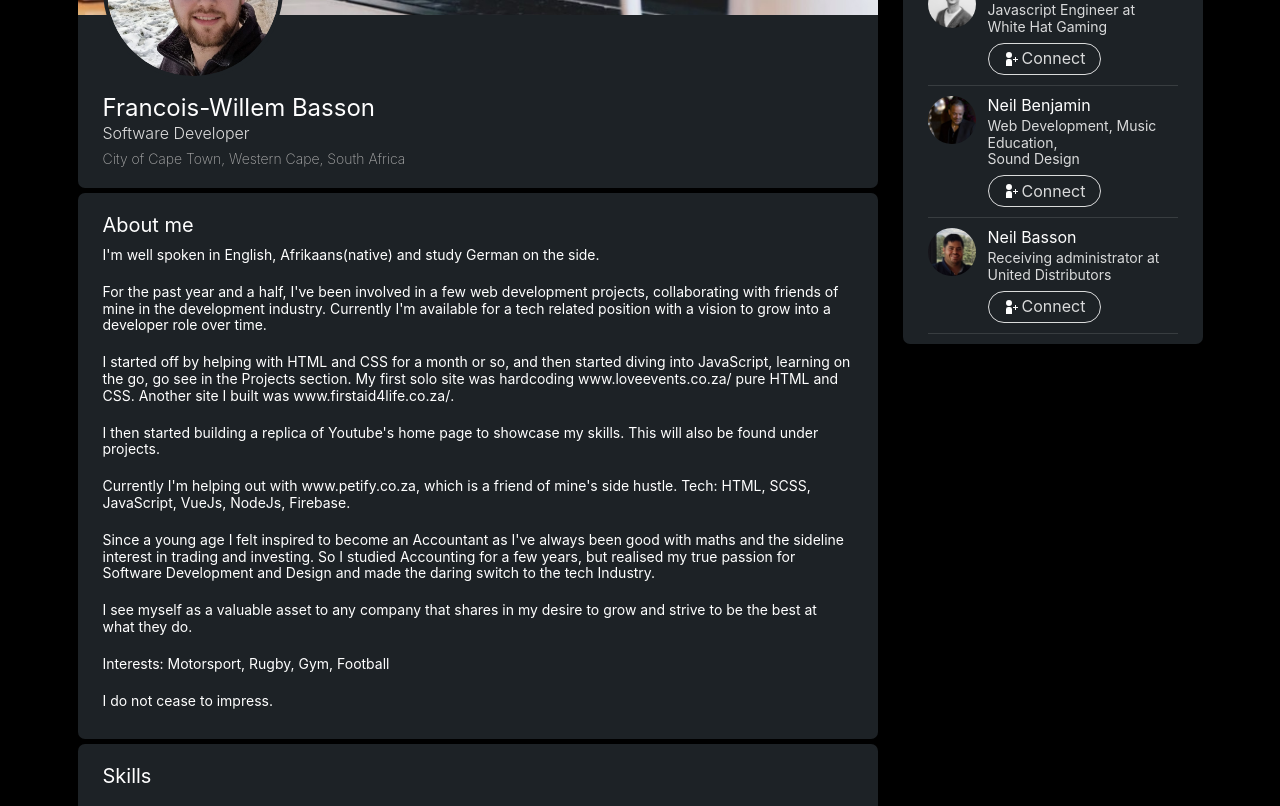
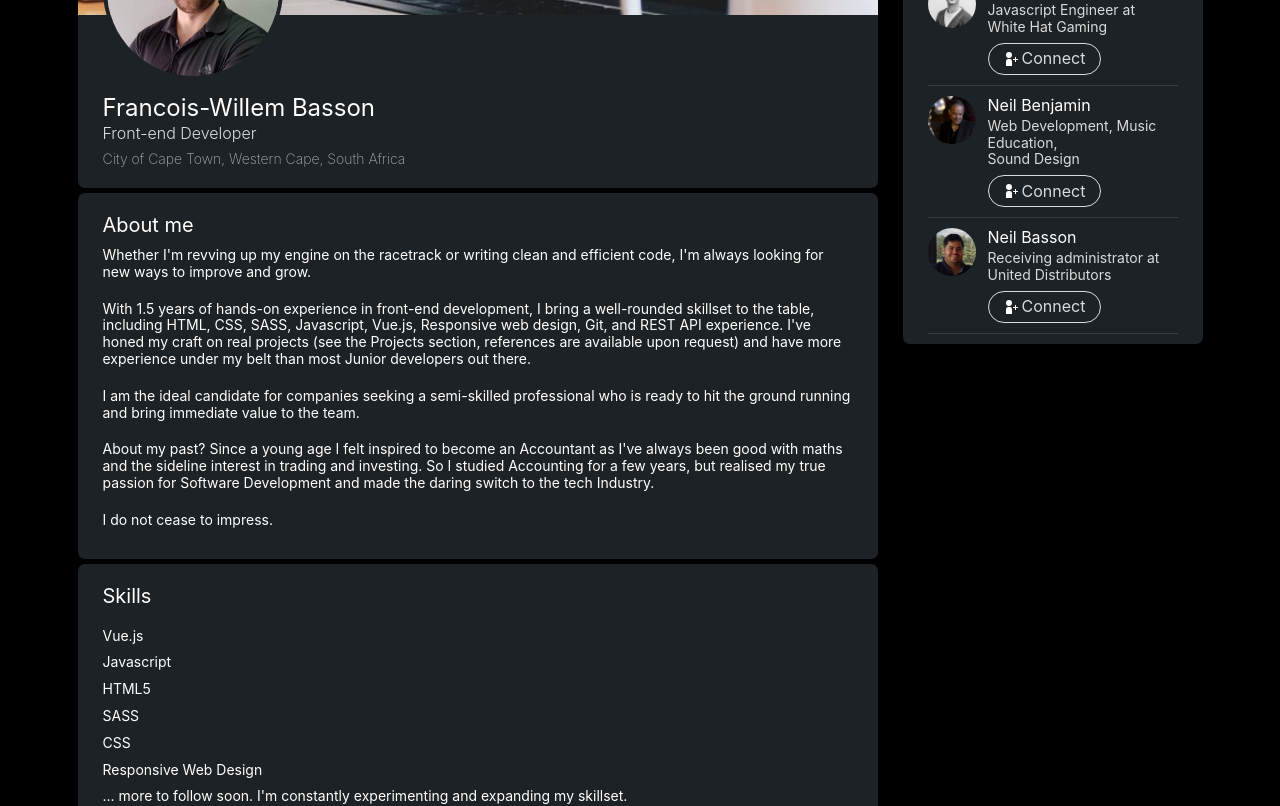
Before and after one commit to francois-willem/francoiswillembasson.co.za, a Vue app: page / in a window 1280 px wide. Shown: the part 340-1146 px from the top of the page. Built offline with nearby package versions, Linux system fonts and the light colour scheme; what vue-cookie would draw is missing.

Commit message:
changed profile pic and about text

```diff
--- a/package.json
+++ b/package.json
@@ -57,11 +57,12 @@
     "@gtm-support/vue2-gtm": "^1.1.0",
     "axios": "^0.19.2",
     "luxon": "^2.5.2",
-    "sass": "^1.56.1",
+    "sass": "^1.58.3",
     "vue": "^2.6.11",
     "vue-cookie": "^1.1.4",
     "vue-meta": "^2.4.0",
     "vue-router": "^3.5.2",
+    "vue-waypoint": "^4.2.5",
     "vuex": "^3.5.1"
   },
   "devDependencies": {
--- a/src/components/Home/LinkedinHeader.vue
+++ b/src/components/Home/LinkedinHeader.vue
@@ -52,7 +52,7 @@
         <div class="svg-text">Messaging</div>
       </div>
       <div class="icon-container">
-        <img width="24" src="https://media.licdn.com/dms/image/C5603AQHSJm2JqW6mNw/profile-displayphoto-shrink_100_100/0/1636404989933?e=1677110400&amp;v=beta&amp;t=2HJES8cdlkgW00uu6ysvh7Qrk9bDKffj3skaFwC8ezY" height="24" alt="Francois-Willem Basson" class="linkedin-profile-pic">
+        <img width="24" src="https://media.licdn.com/dms/image/D4D03AQFWMydgabIhMQ/profile-displayphoto-shrink_100_100/0/1676036302807?e=1681948800&v=beta&t=65KcZO8ICo69F7khWWk-l1Fy5wUyzNk4LCddiyHDWok" height="24" alt="Francois-Willem Basson" class="linkedin-profile-pic">
         <div class="svg-text">Me</div>
       </div>
       <div class="icon-container">
--- a/src/components/Layout/About.vue
+++ b/src/components/Layout/About.vue
@@ -9,43 +9,20 @@
       <div class="about-text-container">
         <div class="about-text">
           <p>
-            I'm well spoken in English, Afrikaans(native) and study German on the side.
+            Whether I'm revving up my engine on the racetrack or writing clean and efficient code, I'm always looking for new ways to improve and grow.
           </p>
-
           <p>
-            For the past year and a half, I've been involved in a few web development projects, collaborating with friends of mine in the development industry. Currently I'm available for a tech related position with a vision to grow into a developer role over time.
+            With 1.5 years of hands-on experience in front-end development, I bring a well-rounded skillset to the table, including HTML, CSS, SASS, Javascript, Vue.js, Responsive web design, Git, and REST API experience. I've honed my craft on real projects (see the Projects section, references are available upon request) and have more experience under my belt than most Junior developers out there.
           </p>
-
           <p>
-            I started off by helping with HTML and CSS for a month or so, and then started diving into JavaScript, learning on the go, go see in the Projects section. My first solo site was hardcoding <a href="https://www.loveevents.co.za/" target="_blank">www.loveevents.co.za/</a>  pure HTML and CSS. Another site I built was <a href="https://www.firstaid4life.co.za/" target="_blank">www.firstaid4life.co.za/</a>.
+            I am the ideal candidate for companies seeking a semi-skilled professional who is ready to hit the ground running and bring immediate value to the team.
           </p>
-
-
           <p>
-            I then started building a replica of Youtube's home page to showcase my skills. This will also be found under projects.
+            About my past? Since a young age I felt inspired to become an Accountant as I've always been good with maths and the sideline interest in trading and investing. So I studied Accounting for a few years, but realised my true passion for Software Development and made the daring switch to the tech Industry.
           </p>
-
-          <p>
-            Currently I'm helping out with <a href="https://petify.co.za/">www.petify.co.za</a>, which is a friend of mine's side hustle.
-            Tech: HTML, SCSS, JavaScript, VueJs, NodeJs, Firebase.
-          </p>
-
-          <p>
-            Since a young age I felt inspired to become an Accountant as I've always been good with maths and the sideline interest in trading and investing. So I studied Accounting for a few years, but realised my true passion for Software Development and Design and made the daring switch to the tech Industry.
-          </p>
-
-          <p>
-            I see myself as a valuable asset to any company that shares in my desire to grow and strive to be the best at what they do.
-          </p>
-
-          <p>
-            Interests: Motorsport, Rugby, Gym, Football
-          </p>
-
           <p>
             I do not cease to impress.
           </p>
-
         </div>
       </div>
 
--- a/src/components/Layout/Hero.vue
+++ b/src/components/Layout/Hero.vue
@@ -13,7 +13,7 @@
           Francois-Willem Basson
         </div>
         <div class="hero-occupation">
-          Software Developer
+          Front-end Developer
         </div>
         <div class="hero-address">
           City of Cape Town, Western Cape, South Africa
@@ -28,7 +28,7 @@
 
 <script>
 import BackgroundPhoto from '@Asset/images/background-photo.jpeg'
-import ProfilePic from '@Asset/images/profile-pic.png'
+import ProfilePic from '@Asset/images/LinkedinV1.jpg'
 
 
 export default {
```
Also changed, not shown: src/assets/images/LinkedinV1.jpg (added), 1 other file (tests, documents, lock files or other folders).
